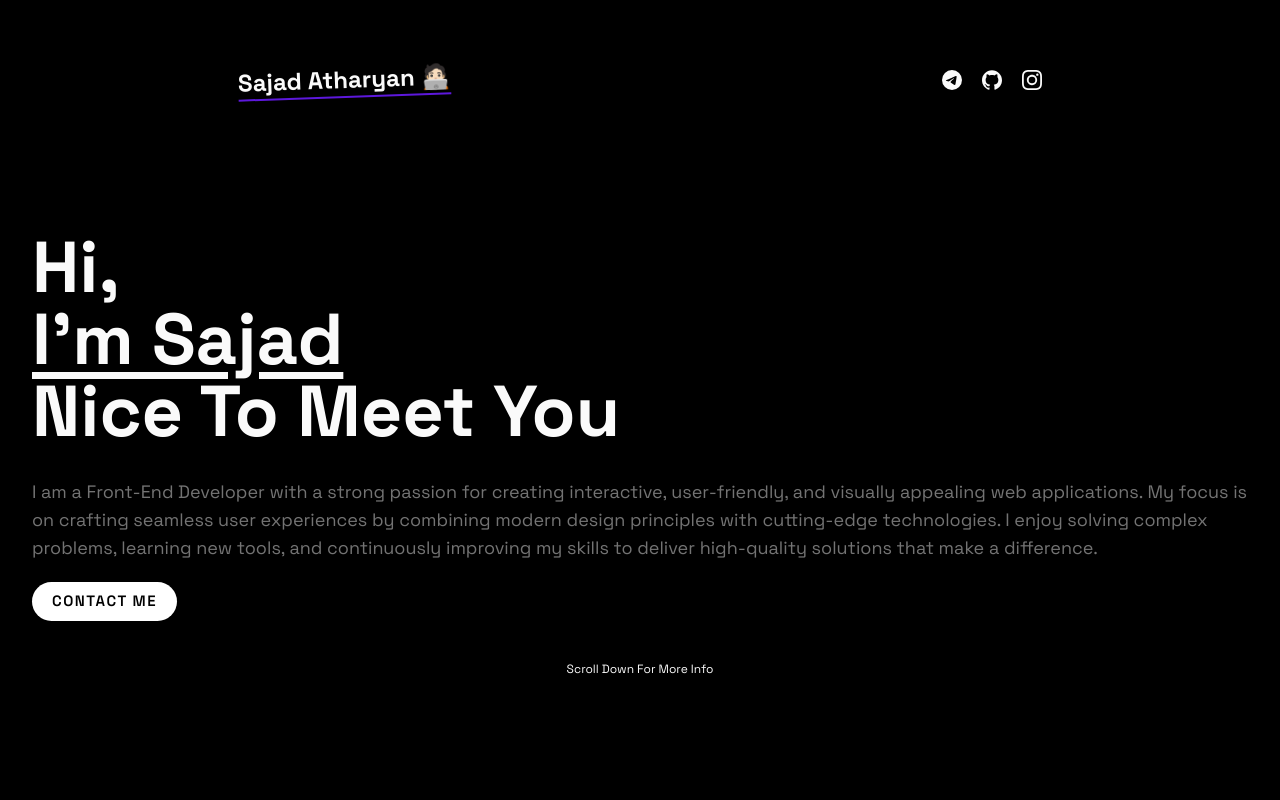
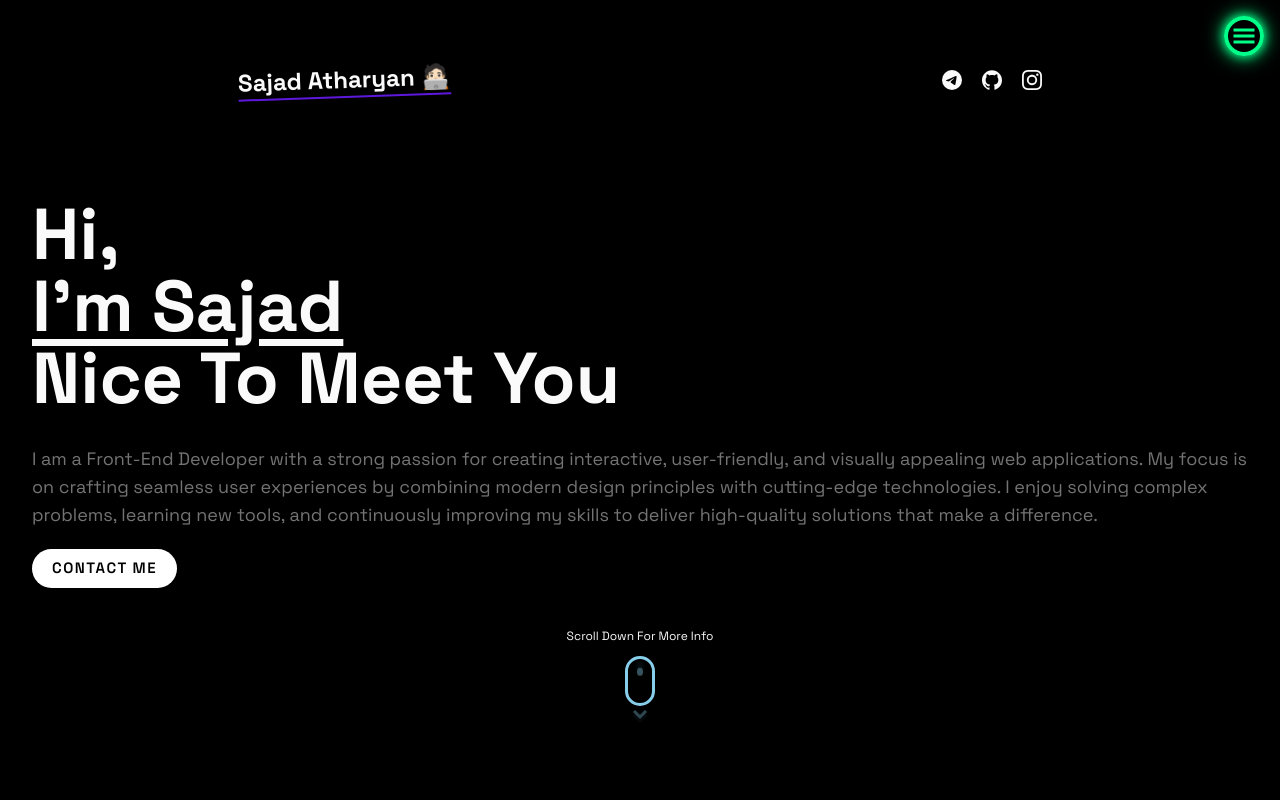
Before and after one commit to Sajadath/nextportfolio, a Next.js app: page / in a window 1280 px wide. Shown: the top 800 px of the page. Built offline with nearby package versions, Linux system fonts and the light colour scheme.

Commit message:
burger menu added

```diff
--- a/app/(home)/components/Header.tsx
+++ b/app/(home)/components/Header.tsx
@@ -2,11 +2,7 @@ import Link from "next/link";
 import React from "react";
 import { SiGithub, SiInstagram, SiTelegram } from "react-icons/si";
 
-export default function Header({
-  homeRef,
-}: {
-  homeRef: React.RefObject<HTMLElement | null>;
-}) {
+export default function Header() {
   const socials = [
     {
       link: "https://t.me/sajadath",
@@ -26,7 +22,6 @@ export default function Header({
   ];
   return (
     <header
-      ref={homeRef}
       id="home"
       className="flex h-[20dvh] w-full flex-col-reverse items-center justify-center gap-4 py-10 sm:flex-row sm:justify-around sm:space-y-0"
     >
--- a/app/(home)/components/NavigationMenu.tsx
+++ b/app/(home)/components/NavigationMenu.tsx
@@ -1,20 +1,25 @@
 "use client";
 import React, { useState } from "react";
+import { GiHamburgerMenu } from "react-icons/gi";
 
 interface NavigationMenuProps {
+  checkedIndex: number | null;
   homeRef: React.RefObject<HTMLElement | null>;
   skillsRef: React.RefObject<HTMLElement | null>;
   projectsRef: React.RefObject<HTMLElement | null>;
+  setCheckedIndex: React.Dispatch<React.SetStateAction<number | null>>;
   scrollToSection: (ref: React.RefObject<HTMLElement | null>) => void;
 }
 
 export default function NavigationMenu({
+  checkedIndex,
+  setCheckedIndex,
   homeRef,
   skillsRef,
   projectsRef,
   scrollToSection,
 }: NavigationMenuProps) {
-  const [checkedIndex, setCheckedIndex] = useState<number | null>(0);
+  const [openedNavbar, setOpenedNavbar] = useState(false);
   const navBarMenu = ["home", "skills", "projects"];
 
   const handleCheckboxChange = (index: number) => {
@@ -28,7 +33,18 @@ export default function NavigationMenu({
   };
 
   return (
-    <nav className="fixed top-1/2 right-10 hidden -translate-y-1/2 2xl:block">
+    <>
+      <div className="fixed top-[2%] right-4 z-50 h-fit w-fit bg-transparent">
+        <button
+          onClick={() => setOpenedNavbar(!openedNavbar)}
+          className="flex h-10 w-10 cursor-pointer items-center justify-center rounded-full border-4 border-[#00ff88] bg-transparent text-xl font-bold text-[#00ff88] shadow-[0_0_10px_#00ff88,0_0_20px_#00ff88] transition-all duration-300 hover:shadow-[0_0_15px_#00ff88,0_0_250px_#00ff88] focus:outline-none active:scale-200"
+        >
+          <GiHamburgerMenu className="h-6 w-6" />
+        </button>
+      </div>
+      <nav
+        className={`fixed top-1/2 z-50 -translate-y-1/2 rounded-lg bg-black/70 p-4 pr-4 backdrop-blur-xs transition-all duration-700 2xl:bg-transparent ${!openedNavbar ? "right-[-50%]" : "right-4 sm:right-9"}`}
+      >
         <ul className="flex flex-col gap-10">
           {navBarMenu.map((menu, index) => (
             <li key={index}>
@@ -54,5 +70,6 @@ export default function NavigationMenu({
           ))}
         </ul>
       </nav>
+    </>
   );
 }
--- a/app/(home)/page.tsx
+++ b/app/(home)/page.tsx
@@ -5,12 +5,67 @@ import Header from "./components/Header";
 import Projects from "./components/Projects";
 import Skills from "./components/skills";
 import NavigationMenu from "./components/NavigationMenu";
-import { useRef } from "react";
+import { useEffect, useRef, useState } from "react";
 
 export default function Page() {
-  const homeRef = useRef<HTMLElement>(null);
+  const [checkedIndex, setCheckedIndex] = useState<number | null>(0);
+
+  const homeRef = useRef<HTMLDivElement>(null);
   const skillsRef = useRef<HTMLElement>(null);
   const projectsRef = useRef<HTMLElement>(null);
+
+  useEffect(() => {
+    const observerOptions = {
+      root: null,
+    };
+
+    const homeObserver = new IntersectionObserver(
+      (entries) => {
+        entries.forEach((entry) => {
+          if (entry.target === homeRef.current) {
+            if (entry.isIntersecting) {
+              setCheckedIndex(0);
+            }
+          }
+        });
+      },
+      { ...observerOptions, threshold: 0.6 },
+    );
+    const skillsObserver = new IntersectionObserver(
+      (entries) => {
+        entries.forEach((entry) => {
+          if (entry.target === skillsRef.current) {
+            if (entry.isIntersecting) {
+              setCheckedIndex(1);
+            }
+          }
+        });
+      },
+      { ...observerOptions, threshold: 0.4 },
+    );
+    const projectsObserver = new IntersectionObserver(
+      (entries) => {
+        entries.forEach((entry) => {
+          if (entry.target === projectsRef.current) {
+            if (entry.isIntersecting) {
+              setCheckedIndex(2);
+            }
+          }
+        });
+      },
+      { ...observerOptions, threshold: 0.35 },
+    );
+
+    if (homeRef.current) homeObserver.observe(homeRef.current);
+    if (skillsRef.current) skillsObserver.observe(skillsRef.current);
+    if (projectsRef.current) projectsObserver.observe(projectsRef.current);
+
+    return () => {
+      if (homeRef.current) homeObserver.unobserve(homeRef.current);
+      if (skillsRef.current) skillsObserver.unobserve(skillsRef.current);
+      if (projectsRef.current) projectsObserver.unobserve(projectsRef.current);
+    };
+  }, []);
 
   const scrollToSection = (ref: React.RefObject<HTMLElement | null>) => {
     if (ref === null) return;
@@ -20,9 +75,11 @@ export default function Page() {
   return (
     <>
       <div className="relative min-h-dvh bg-black">
-        <div className="mx-auto h-dvh max-w-7xl">
-          <Header homeRef={homeRef} />
+        <div ref={homeRef} className="mx-auto h-dvh max-w-7xl">
+          <Header />
           <NavigationMenu
+            checkedIndex={checkedIndex}
+            setCheckedIndex={setCheckedIndex}
             homeRef={homeRef}
             skillsRef={skillsRef}
             projectsRef={projectsRef}
--- a/app/globals.css
+++ b/app/globals.css
@@ -292,6 +292,98 @@ html {
     }
   }
 
+  .scrolldown {
+    --color: white;
+    --sizeX: 30px;
+    --sizeY: 50px;
+    position: relative;
+    width: var(--sizeX);
+    height: var(--sizeY);
+
+    border: calc(var(--sizeX) / 10) solid var(--color);
+    border-radius: 50px;
+    box-sizing: border-box;
+    margin-bottom: 16px;
+    cursor: pointer;
+  }
+
+  .scrolldown::before {
+    content: "";
+    position: absolute;
+    bottom: 30px;
+    left: 50%;
+    width: 6px;
+    height: 6px;
+    margin-left: -3px;
+    background-color: var(--color);
+    border-radius: 100%;
+    animation: scrolldown-anim 2s infinite;
+    box-sizing: border-box;
+    box-shadow: 0px -5px 3px 1px #2a547066;
+  }
+
+  @keyframes scrolldown-anim {
+    0% {
+      opacity: 0;
+      height: 6px;
+    }
+
+    40% {
+      opacity: 1;
+      height: 10px;
+    }
+
+    80% {
+      transform: translate(0, 20px);
+      height: 10px;
+      opacity: 0;
+    }
+
+    100% {
+      height: 3px;
+      opacity: 0;
+    }
+  }
+
+  .chevrons {
+    padding: 6px 0 0 0;
+    margin-left: -3px;
+    margin-top: 48px;
+    width: 30px;
+    display: flex;
+    flex-direction: column;
+    align-items: center;
+  }
+
+  .chevrondown {
+    margin-top: -6px;
+    position: relative;
+    border: solid var(--color);
+    border-width: 0 3px 3px 0;
+    display: inline-block;
+    width: 10px;
+    height: 10px;
+    transform: rotate(45deg);
+  }
+
+  .chevrondown:nth-child(odd) {
+    animation: pulse54012 500ms ease infinite alternate;
+  }
+
+  .chevrondown:nth-child(even) {
+    animation: pulse54012 500ms ease infinite alternate 250ms;
+  }
+
+  @keyframes pulse54012 {
+    from {
+      opacity: 0;
+    }
+
+    to {
+      opacity: 0.5;
+    }
+  }
+
   /* checkbox start */
   .checkbox-wrapper {
     --checkbox-size: 19px; /* 75% of 25px */
@@ -442,4 +534,6 @@ html {
   }
 
   /* checkbox end */
+
+  /* navbar button  */
 }
```
Lines whose indentation alone changed are shown as unchanged.
